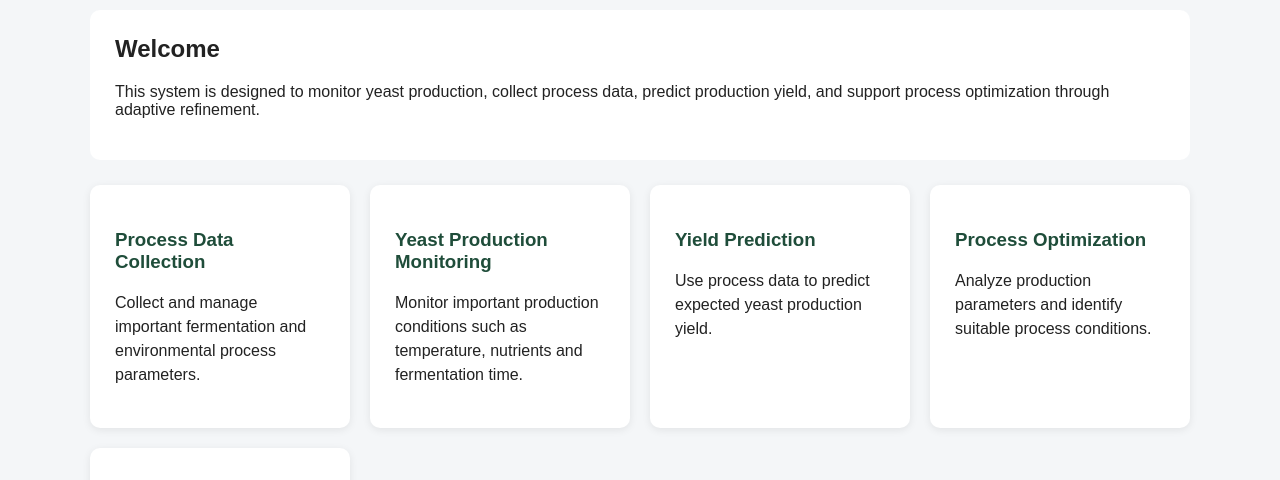
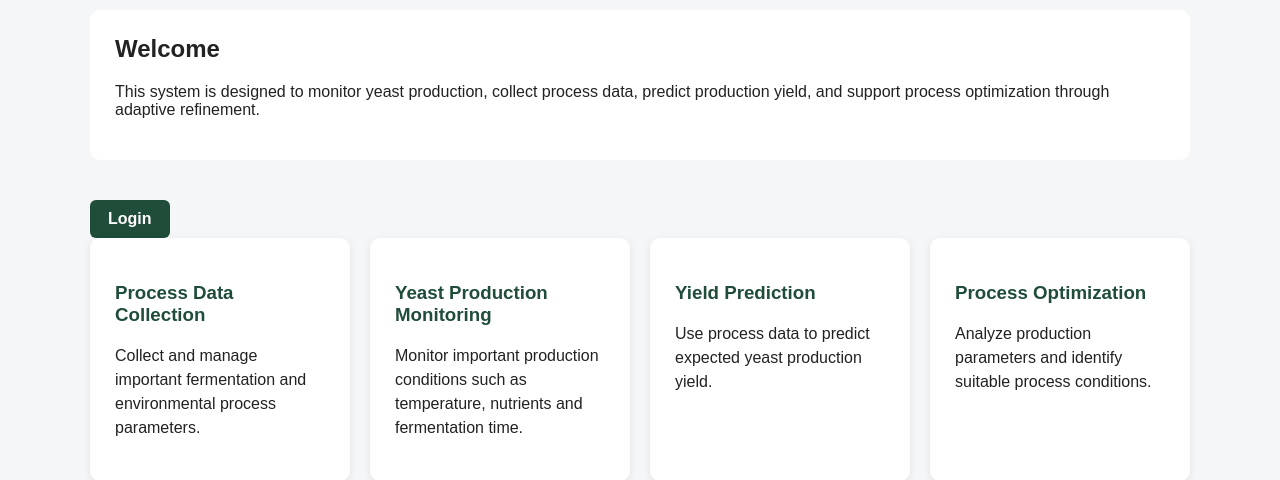
Before and after one commit to poojapooja20029-tech/Adaptive-Refinement-in-Circular-Yeast-Production-Systems, a Django app: page / in a window 1280 px wide. Shown: the part 146-626 px from the top of the page. Run offline with Django 5.2, Linux system fonts and the light colour scheme.

Commit message:
Update home.html

```diff
--- a/yeast/templates/yeast/home.html
+++ b/yeast/templates/yeast/home.html
@@ -28,7 +28,11 @@
                 and support process optimization through adaptive refinement.
             </p>
         </div>
-
+<div class="home-actions">
+    <a href="{% url 'login' %}" class="dashboard-button">
+        Login
+    </a>
+</div>
         <div class="modules">
 
             <div class="card">
```
